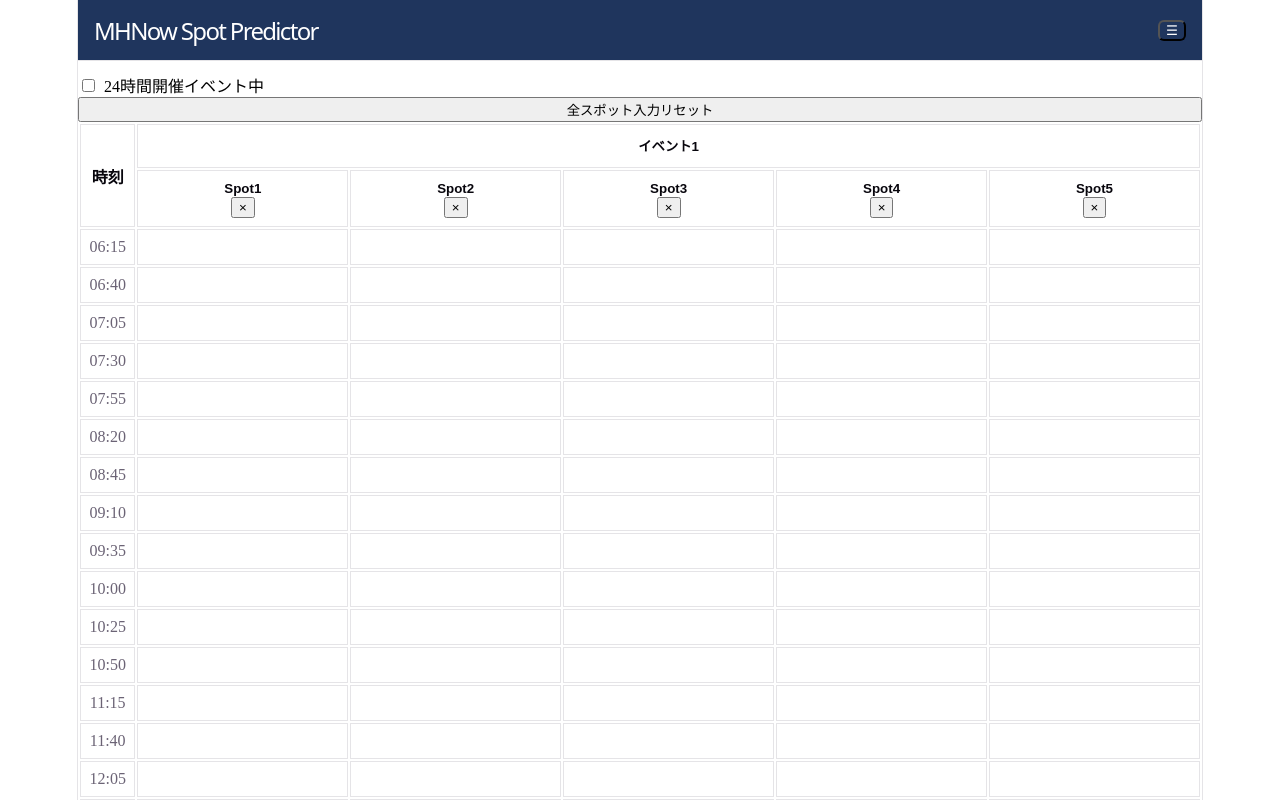
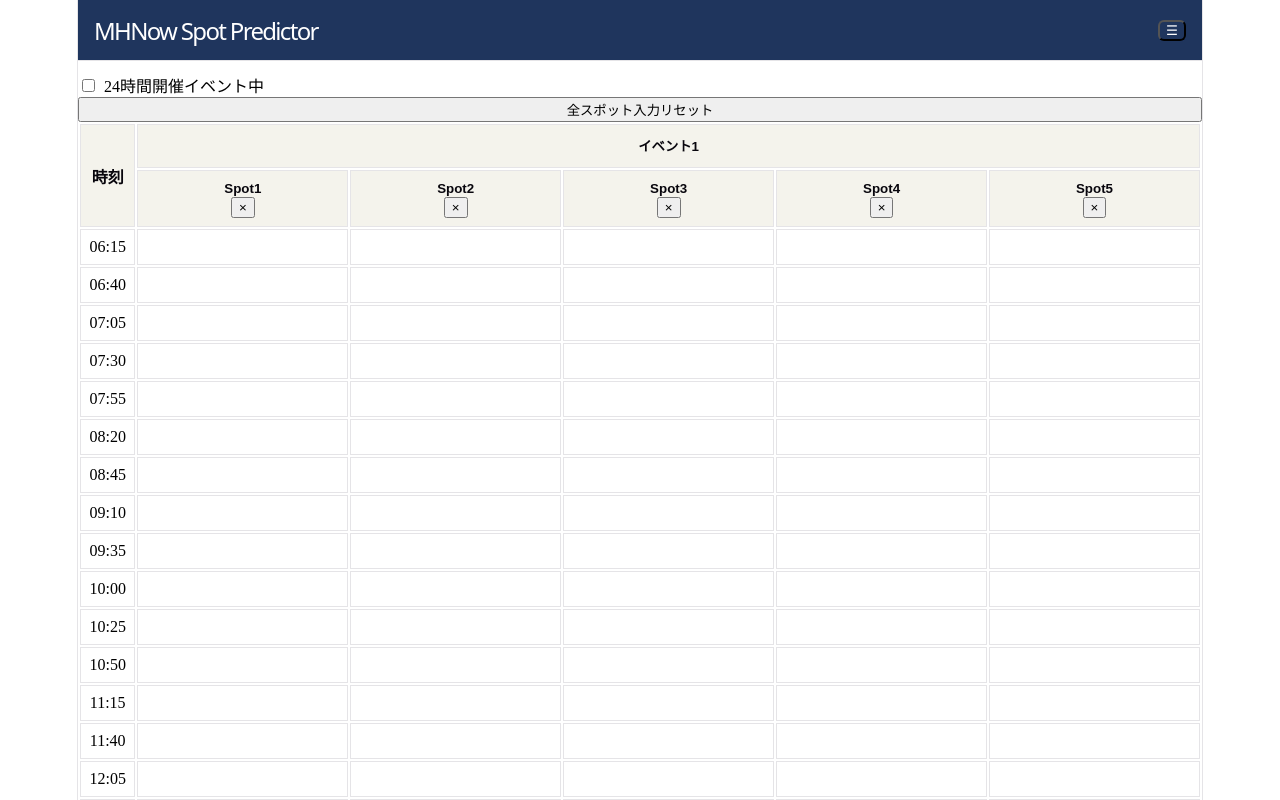
Before and after one commit to takamatsu-yuki/spot-predictor, a React (Vite) app: page / in a window 1280 px wide. Shown: the top 800 px of the page. Built offline with nearby package versions, Linux system fonts and the light colour scheme.

Commit message:
Revert "⚗️ ScheduleTable.cssの調整"
This reverts commit b3bd1c6372a8f3a0122c87b1d35eec8cee84df2d.

```diff
--- a/src/components/ScheduleTable.css
+++ b/src/components/ScheduleTable.css
@@ -14,9 +14,6 @@
   border: 1px solid var(--border);
   padding: 8px;
   text-align: center;
-
-  background: var(--bg);
-  color: var(--text);
 }
 
 /* =========================
@@ -38,15 +35,8 @@
 */
 .schedule-table thead th {
   position: sticky;
-
-  /* テーマ背景に統一 */
-  background: var(--bg);
-
-  /* 見出し文字色（テーマ） */
+  background-color: var(--code-bg);
   color: var(--text-h);
-
-  /* sticky left より強く、左上ヘッダーより弱い */
-  z-index: 13;
 }
 
 /*
@@ -90,11 +80,8 @@
 .schedule-table tbody td:first-child {
   position: sticky;
   left: 0;
-
-  background: var(--bg);
-  color: var(--text);
-
-  z-index: 10;
+  z-index: 5;
+  background-color: var(--bg);
 }
 
 /*
@@ -118,12 +105,12 @@
    現在時刻表示　&　次回参加可能枠
 ========================= */
 .join-target-cell {
-  box-shadow: inset 0 0 0 3px var(--join-target-border);
+  box-shadow: inset 0 0 0 3px gold;
 }
 
 /* 次回参加可能時刻の時刻セルを金色にする */
 .schedule-table tbody tr.join-target-row td:first-child {
-  background-color: var(--join-target-bg);
+  background-color: gold;
   color: black;
   font-weight: bold;
   box-shadow: inset 0 0 0 3px #fff8dc;
@@ -131,7 +118,7 @@
 
 /* 現在時刻の時刻セルだけ紫 */
 .schedule-table tbody tr.current-row td:first-child {
-  background: var(--current-row-bg);
+  background: purple;
   color: white;
   font-weight: bold;
   box-shadow: inset 0 0 0 3px white;
@@ -139,22 +126,22 @@
 
 /* 現在時刻の行全体を上下の紫線で囲む */
 .schedule-table tbody tr.current-row td {
-  border-top: 3px solid var(--current-row-border);
-  border-bottom: 3px solid var(--current-row-border);
+  border-top: 3px solid #a855f7;
+  border-bottom: 3px solid #a855f7;
 }
 
 /* 次回参加可能時刻の行全体を金色ラインで囲む */
 .schedule-table tbody tr.join-target-row td {
-  border-top: 3px solid var(--join-target-border);
-  border-bottom: 3px solid var(--join-target-border);
+  border-top: 3px solid gold;
+  border-bottom: 3px solid gold;
 }
 
 /* =========================
    アクティブセル
 ========================= */
 
-.schedule-table .active-cell {
-  background: var(--active-cell-bg);
+.active-cell {
+  background-color: #90ee90;
   font-weight: bold;
 }
 
@@ -208,9 +195,9 @@
   ヘッダーは表本体より前に表示する。
   sticky時に●や★がヘッダー上へ重ならないようにする。
 */
-/* .schedule-table thead th {
+.schedule-table thead th {
   z-index: 20;
-} */
+}
 
 /*
   2行目ヘッダーも表本体より前、
```
